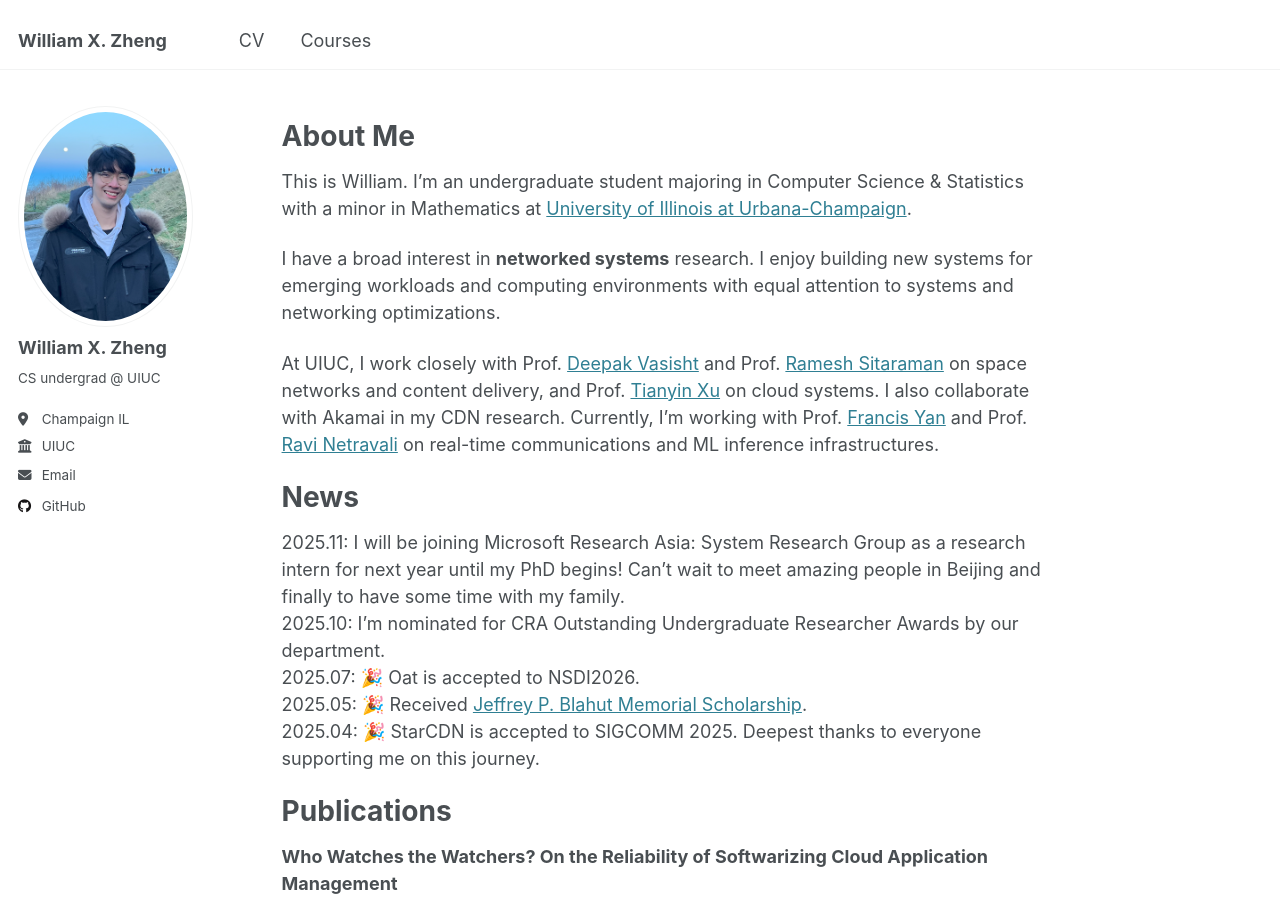
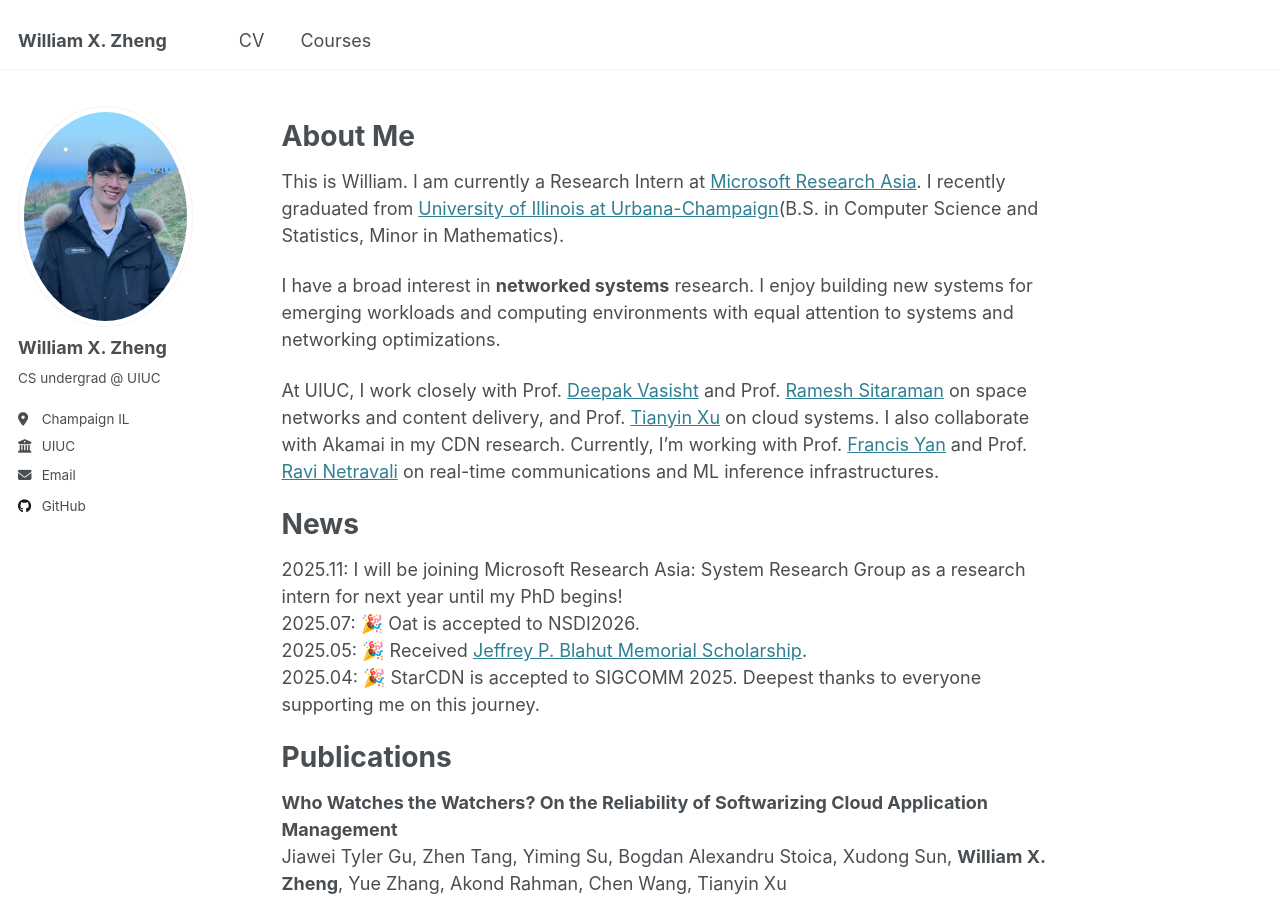
Before and after one commit to xinze-zheng/xinze-zheng.github.io, a Jekyll site: the page built from _pages/about.md, in a window 1280 px wide and 900 px high. Built offline with Jekyll 4.4.1, drawn with Linux system fonts in a browser that asks for light colours.

Commit message:
Update about.md

```diff
--- a/_pages/about.md
+++ b/_pages/about.md
@@ -8,7 +8,7 @@ redirect_from:
 ---
 About Me
 ======
-This is William. I'm an undergraduate student majoring in Computer Science & Statistics with a minor in Mathematics at [University of Illinois at Urbana-Champaign](https://illinois.edu/).
+This is William. I am currently a Research Intern at [Microsoft Research Asia](https://www.microsoft.com/en-us/research/lab/microsoft-research-asia-zh-cn/). I recently graduated from [University of Illinois at Urbana-Champaign](https://illinois.edu/)(B.S. in Computer Science and Statistics, Minor in Mathematics).
 
 I have a broad interest in **networked systems** research. I enjoy building new systems for emerging workloads and computing environments with equal attention to systems and networking optimizations.
 
@@ -16,8 +16,7 @@ At UIUC, I work closely with Prof. [Deepak Vasisht](https://deepakv.web.illinois
 
 News
 =====
-2025.11: I will be joining Microsoft Research Asia: System Research Group as a research intern for next year until my PhD begins! Can't wait to meet amazing people in Beijing and finally to have some time with my family.\\
-2025.10: I'm nominated for CRA Outstanding Undergraduate Researcher Awards by our department.\\
+2025.11: I will be joining Microsoft Research Asia: System Research Group as a research intern for next year until my PhD begins! \\
 2025.07: 🎉 Oat is accepted to NSDI2026. \\
 2025.05: 🎉 Received [Jeffrey P. Blahut Memorial Scholarship](https://siebelschool.illinois.edu/about/awards/undergraduate-scholarships-awards/jeffrey-p-blahut-memorial-scholarship). \\
 2025.04: 🎉 StarCDN is accepted to SIGCOMM 2025. Deepest thanks to everyone supporting me on this journey.
```
